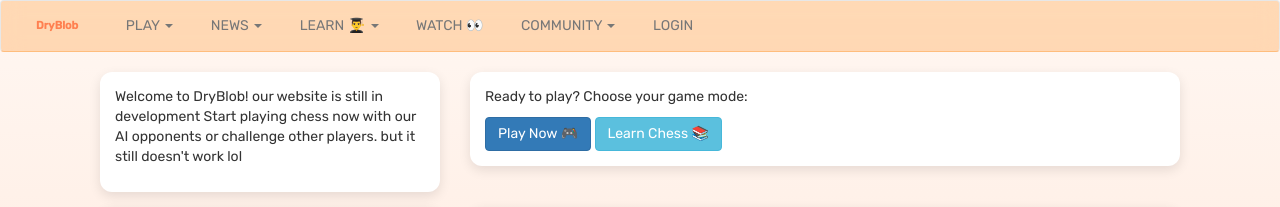
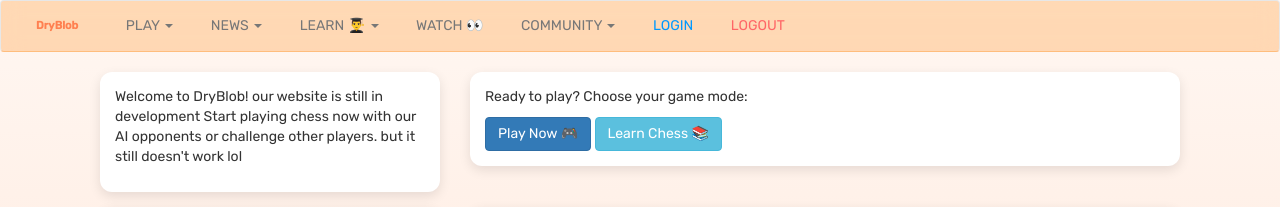
Before and after one commit to GreatCoder1000/drychess, a Jekyll site: the page built from index.html, in a window 1280 px wide. Shown: the top 207 px of the page. Built offline with Jekyll 4.4.1, drawn with Linux system fonts in a browser that asks for light colours; comment, search, counter and statistics services are not loaded.

Commit message:
Coloring login logout

```diff
--- a/_layouts/default.html
+++ b/_layouts/default.html
@@ -78,10 +78,10 @@
             </li>
 
             <!-- LOGIN / USER -->
-            <li><a id="navUser" href="{{ '/login.html' | relative_url }}">LOGIN</a></li>
+            <li><a id="navUser" href="{{ '/login.html' | relative_url }}" style="color: #09f;">LOGIN</a></li>
 
             <!-- LOGOUT -->
-            <li><a id="logoutBtn" href="#" style="display:none;">LOGOUT</a></li>
+            <li><a id="logoutBtn" href="#" style="color: #f66;">LOGOUT</a></li>
         </ul>
     </nav>
 
```
